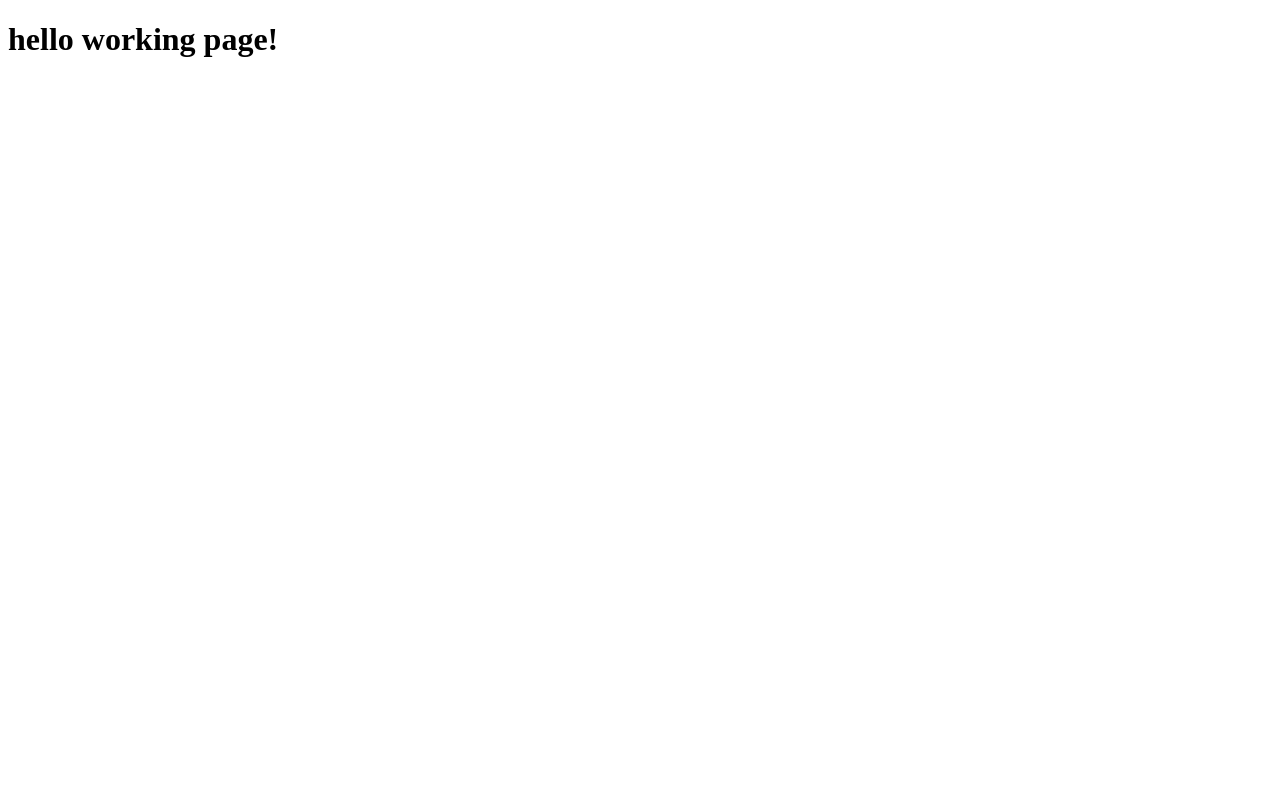
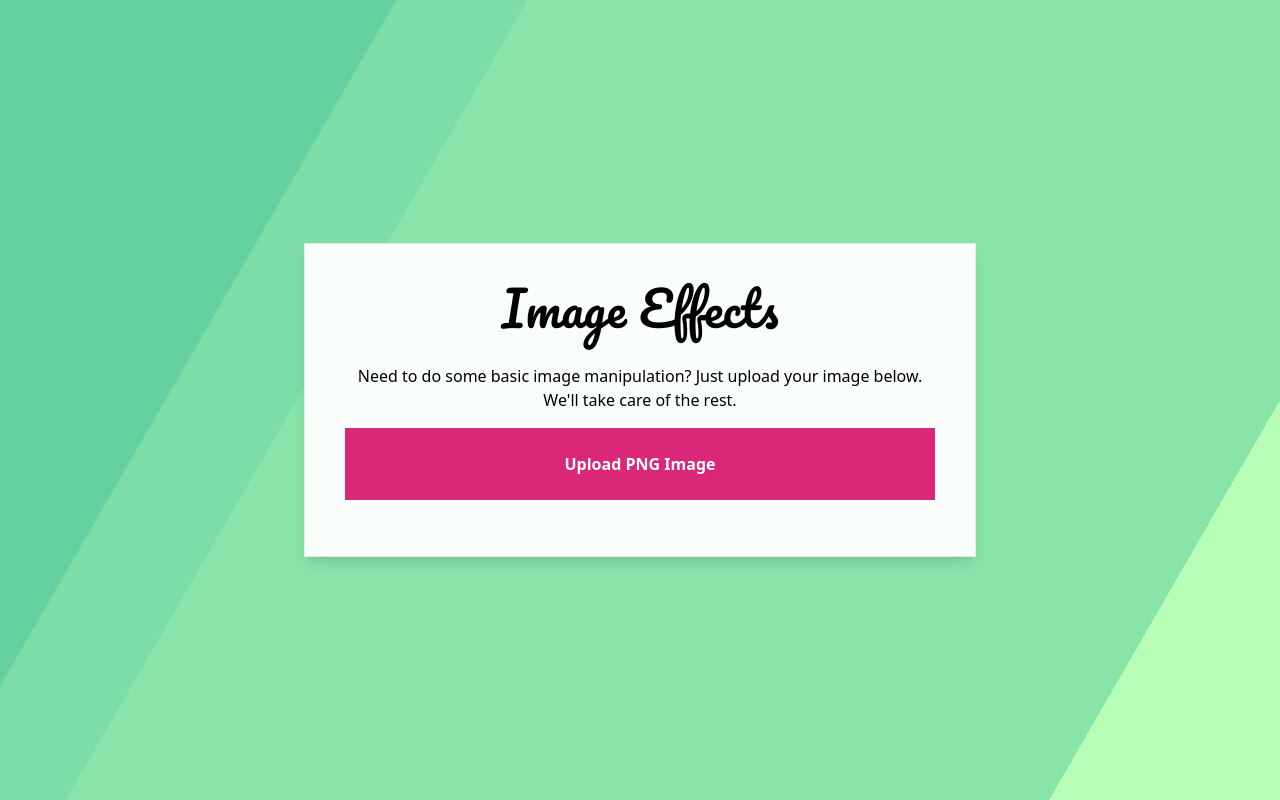
Before and after one commit to Hiimqq/wa_test, a website: page public/index.html in a window 1280 px wide. Drawn offline with nearby package versions, Linux system fonts and the light colour scheme.

Commit message:
Updated HTML UI

```diff
--- a/public/index.html
+++ b/public/index.html
@@ -1,17 +1,59 @@
-<!doctype html>
-<html lang="en">
-<head>
-  <meta charset="utf-8">
-  <title>WA TEST</title>
-  <base href="/">
-  <meta name="viewport" content="width=device-width, initial-scale=1">
-  <link rel="icon" type="image/x-icon" href="favicon.ico">
+<!DOCTYPE html>
+<html>
+  <head>
+    <meta charset="utf-8">
+    <title>Image Effects</title>
+    <link href="https://unpkg.com/tailwindcss@^2/dist/tailwind.min.css" rel="stylesheet">
+    <link rel="preconnect" href="https://fonts.googleapis.com">
+    <link rel="preconnect" href="https://fonts.gstatic.com" crossorigin>
+    <link href="https://fonts.googleapis.com/css2?family=Pacifico&display=swap" rel="stylesheet">
+    <style>
+      h1 {
+        font-family: 'Pacifico', cursive;
+      }
 
-  <link rel="preconnect" href="https://fonts.gstatic.com">
-  <link href="https://fonts.googleapis.com/css2?family=Montserrat:wght@400;700&display=swap" rel="stylesheet">
-  <link href="https://fonts.googleapis.com/icon?family=Material+Icons" rel="stylesheet">
-</head>
-<body>
-    <h1>hello working page!</h1>
-</body>
+      .bg {
+        animation: slide 3s ease-in-out infinite alternate;
+        background-image: linear-gradient(-60deg, #ACFFAD 50%, #50CB93 50%);
+      }
+
+      .bg:nth-child(2) {
+        animation-direction:alternate-reverse;
+        animation-duration:4s;
+      }
+
+      .bg:nth-child(3) {
+        animation-duration:5s;
+      }
+
+      @keyframes slide {
+        0% {
+          transform:translateX(-25%);
+        }
+        100% {
+          transform:translateX(25%);
+        }
+      }
+    </style>
+  </head>
+  <body>
+    <div class="bg fixed inset-y-0 -inset-x-2/4 opacity-50 z-0 bg-gradient-to-r from-yellow-400 to-pink-500"></div>
+    <div class="bg fixed inset-y-0 -inset-x-2/4 opacity-50 z-0 bg-gradient-to-r from-yellow-400 to-pink-500"></div>
+    <div class="bg fixed inset-y-0 -inset-x-2/4 opacity-50 z-0 bg-gradient-to-r from-yellow-400 to-pink-500"></div>
+    <div class="flex items-center justify-center h-screen relative z-100">
+
+      <div class="bg-white bg-opacity-95 border shadow-lg p-10 text-center max-w-2xl">
+        <h1 class="text-5xl mb-8">Image Effects</h1>
+        <p class="mb-4">Need to do some basic image manipulation? Just upload your image below. We'll take care of the rest.</p>
+        <label class="bg-pink-600	text-white w-full p-6 block cursor-pointer font-bold mb-4">
+          <!-- File Input -->
+          <input type="file" id="upload" accept=".png" class="hidden">
+          Upload PNG Image
+        </label>
+        <!-- Image -->
+        <img id="new-img" class="w-auto mx-auto">
+      </div>
+
+    </div>
+  </body>
 </html>
```
